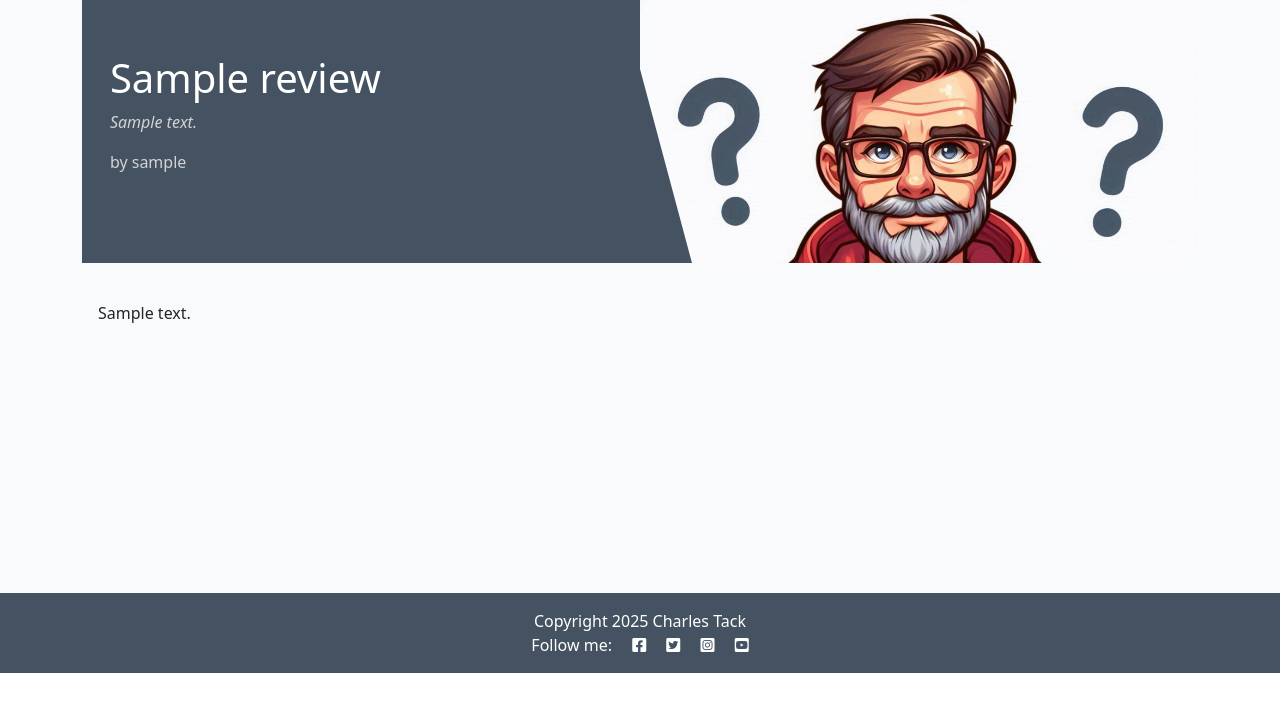
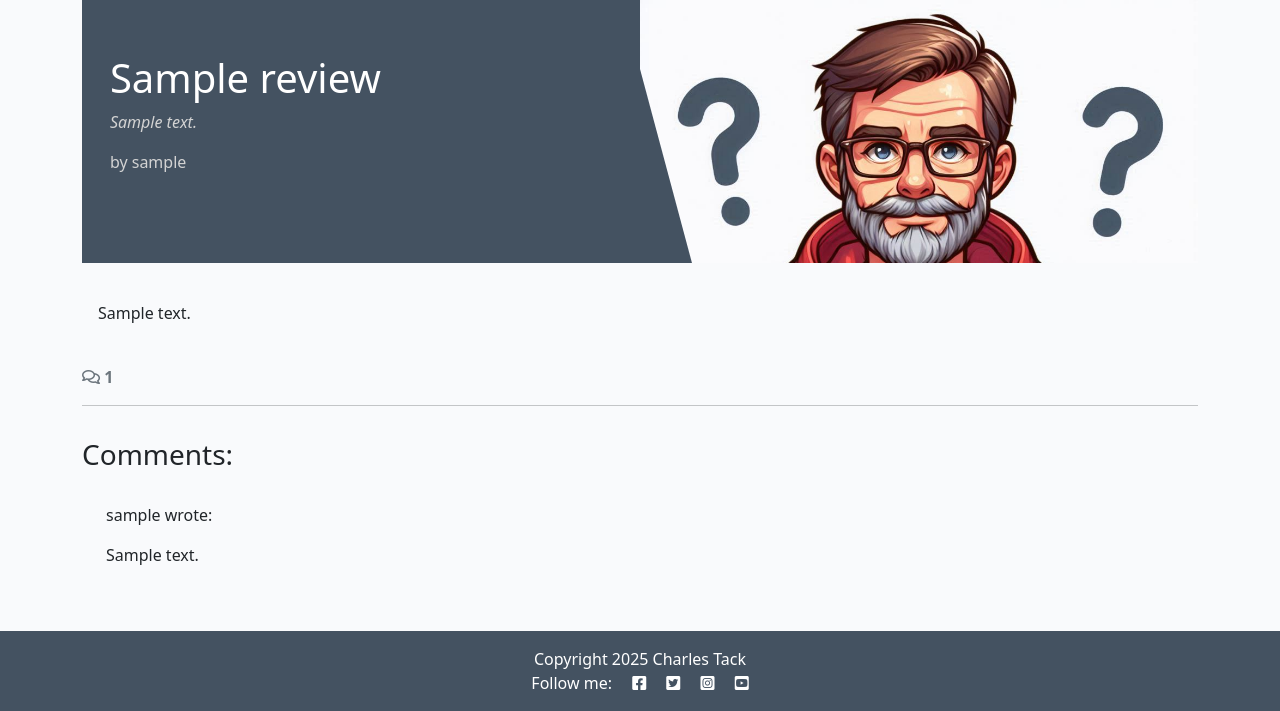
Before and after one commit to CharlesTack/AllCoopedUp, a Django app: a page that uses review/templates/review/review_detail.html in a window 1280 px wide. Shown: the part 127-838 px from the top of the page. Before the commit the page ends 800 px from the top, so only its background shows below. Run offline with Django 5.2, Linux system fonts and the light colour scheme; tables that the repository leaves empty hold one stand-in row (values such as "Sample post").

Commit message:
add comment & logic to review_detail.html

```diff
--- a/review/admin.py
+++ b/review/admin.py
@@ -6,9 +6,9 @@ from django_summernote.admin import SummernoteModelAdmin
 @admin.register(Review)
 class ReviewAdmin(SummernoteModelAdmin):
 
-    list_display = ('game_title', 'slug', 'status')
+    list_display = ('game_title', 'slug', 'status', 'approved')
     search_fields = ['game_title']
-    list_filter = ('status',)
+    list_filter = ('status', 'approved')
     prepopulated_fields = {'slug': ('game_title',)}
     summernote_fields = ('full_review',)
 
--- a/review/templates/review/review_detail.html
+++ b/review/templates/review/review_detail.html
@@ -31,6 +31,45 @@
             </div>
         </div>
     </div>
+    <!-- Displaying count of comments -->
+  <div class="row">
+    <div class="col-12">
+      <strong class="text-secondary">
+        <i class="far fa-comments"></i> {{ comment_count }}
+      </strong>
+    </div>
+    <div class="col-12">
+      <hr>
+    </div>
+  </div>
+  <!-- Displaying Comments -->
+  <div class="row">
+    <div class="col-md-8 card mb-4  mt-3 ">
+      <h3>Comments:</h3>
+      <div class="card-body">
+        <!-- We want a for loop inside the empty control tags
+          to iterate through each comment in comments -->
+        {% for comment in comments %}
+        <div class="p-2 comments
+          {% if not comment.approved and comment.author == user %}
+          faded{% elif not comment.approved %} d-none{% endif %}">
+          <p class="font-weight-bold">
+            {{ comment.author }} wrote:
+          </p>
+          <div id="comment{{ comment.id }}">
+            {{ comment.comment | linebreaks }}
+          </div>
+          {% if not comment.approved and comment.author == user %}
+          <p class="approval">
+            This comment is awaiting approval
+          </p>
+          {% endif %}
+        </div>
+        <!-- Our for loop ends here -->
+        {% endfor %}
+      </div>
+    </div>
+  </div>
 </div>
 
 {% endblock content %}
--- a/review/views.py
+++ b/review/views.py
@@ -23,9 +23,14 @@ def review_detail(request, slug):
     """
     queryset = Review.objects.filter(status=1)
     review = get_object_or_404(queryset, slug=slug)
+    comments = review.comments.all()
+    comment_count = review.comments.filter(approved=True).count()
 
     return render(
         request,
         "review/review_detail.html",
-        {"review": review},
+        {"review": review,
+         "comments": comments,
+         "comment_count": comment_count,
+         },
     )
```
